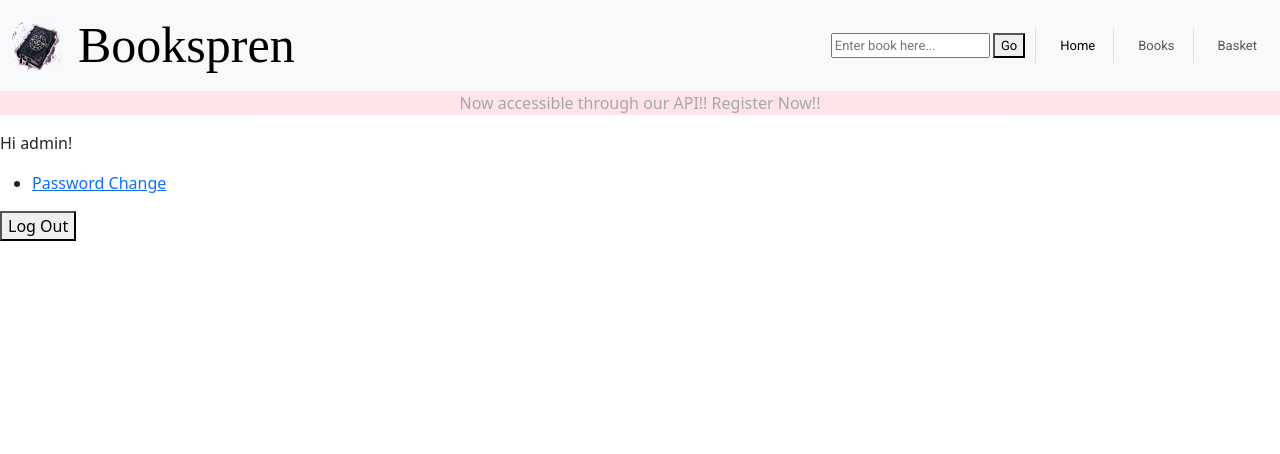
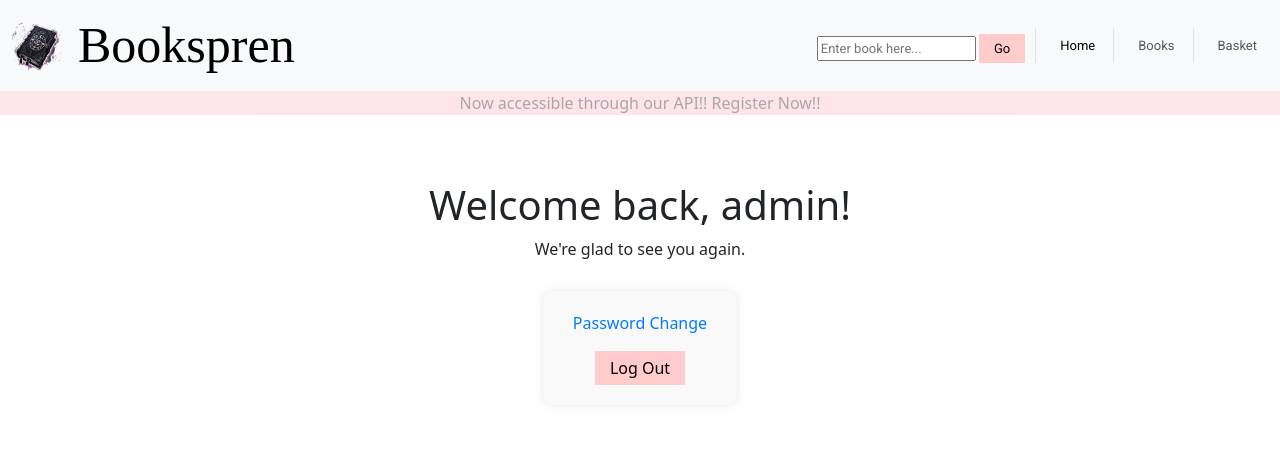
Before and after one commit to StressSpren/Book_Shop, a Django app: page /home/ in a window 1280 px wide. Shown: the top 454 px of the page. Run offline with Django 5.2, Linux system fonts and the light colour scheme; a user stored in the database is signed in; some web fonts are replaced.

Commit message:
Altering styling

```diff
--- a/static/css/style.css
+++ b/static/css/style.css
@@ -21,8 +21,10 @@
 
 
 .navbar-nav{
-    align-items:baseline;
     display: grid;
+    grid-template-columns: 1fr auto;
+    align-items:flex-end;
+    justify-content: end;
     padding: 3px;
     gap: 10px;
     font-size: small;
@@ -66,3 +68,44 @@
 .imglink:hover{
     border: 4px dashed white;
 }
+
+.homepage {
+    text-align: center;
+    padding: 50px;
+}
+.welcome-section {
+    margin-bottom: 30px;
+}
+.login-card {
+    background-color: #f9f9f9;
+    padding: 20px;
+    border-radius: 10px;
+    box-shadow: 0 0 10px rgba(0, 0, 0, 0.1);
+    display: inline-block;
+}
+.nav-links {
+    list-style-type: none;
+    padding: 0;
+}
+.nav-links li {
+    display: inline;
+    margin: 0 10px;
+}
+.nav-links a {
+    text-decoration: none;
+    color: #007bff;
+}
+.nav-links a:hover {
+    text-decoration: underline;
+}
+button {
+    background-color: #ffcccb; /* pastel pink */
+    color: black;
+    border: none;
+    padding: 5px 15px; /* slimline shape */
+    border-radius: 8px;
+    cursor: pointer;
+}
+button:hover {
+    background-color: #ffb6c1; /* darker pastel pink */
+}
--- a/templates/base.html
+++ b/templates/base.html
@@ -28,7 +28,7 @@
 
 <body>
   <!-- Navigation Bar -->
-  <nav class="navbar navbar-expand-sm navbar-light bg-light">
+  <nav class="navbar navbar-expand-md navbar-light bg-light">
     <div class="container-fluid">
       <!-- Brand Logo -->
       <a class="navbar-brand" href="{% url 'home' %}">
@@ -41,7 +41,7 @@
         <span class="navbar-toggler-icon"></span>
       </button>
       <!-- Navbar Links -->
-      <div class="collapse navbar-collapse" id="navbarNav">
+      <div class="collapse navbar-collapse ms-auto" id="navbarNav">
         <ul class="navbar-nav ms-auto">
           <li class="nav-item">
             <!-- Search Form -->
--- a/templates/home.html
+++ b/templates/home.html
@@ -3,11 +3,19 @@
 {% block title %}Home{% endblock %}
 
 {% block content %}
+<div class="homepage">
+  <div class="welcome-section">
+    {% if user.is_authenticated %}
+      <h1>Welcome back, {{ user.username }}!</h1>
+      <p>We're glad to see you again.</p>
+    {% else %}
+      <h1>Welcome to Bookspren</h1>
+
+    {% endif %}
+  </div>
+
   <div class="login-card">
     {% if user.is_authenticated %}
-    <!-- Display a greeting message if the user is authenticated -->
-    <p>Hi {{ user.username }}!</p>
-
       <!-- Navigation links for authenticated users -->
       <ul class="nav-links">
         <li><a href="{% url 'password_change' %}">Password Change</a></li>
@@ -30,4 +38,6 @@
       </ul>
     {% endif %}
   </div>
+</div>
+
 {% endblock %}
```
Also changed, not shown: apps/inventory/templates/index.html (+22 -24 lines), db.sqlite3. Lines whose indentation alone changed are shown as unchanged.
